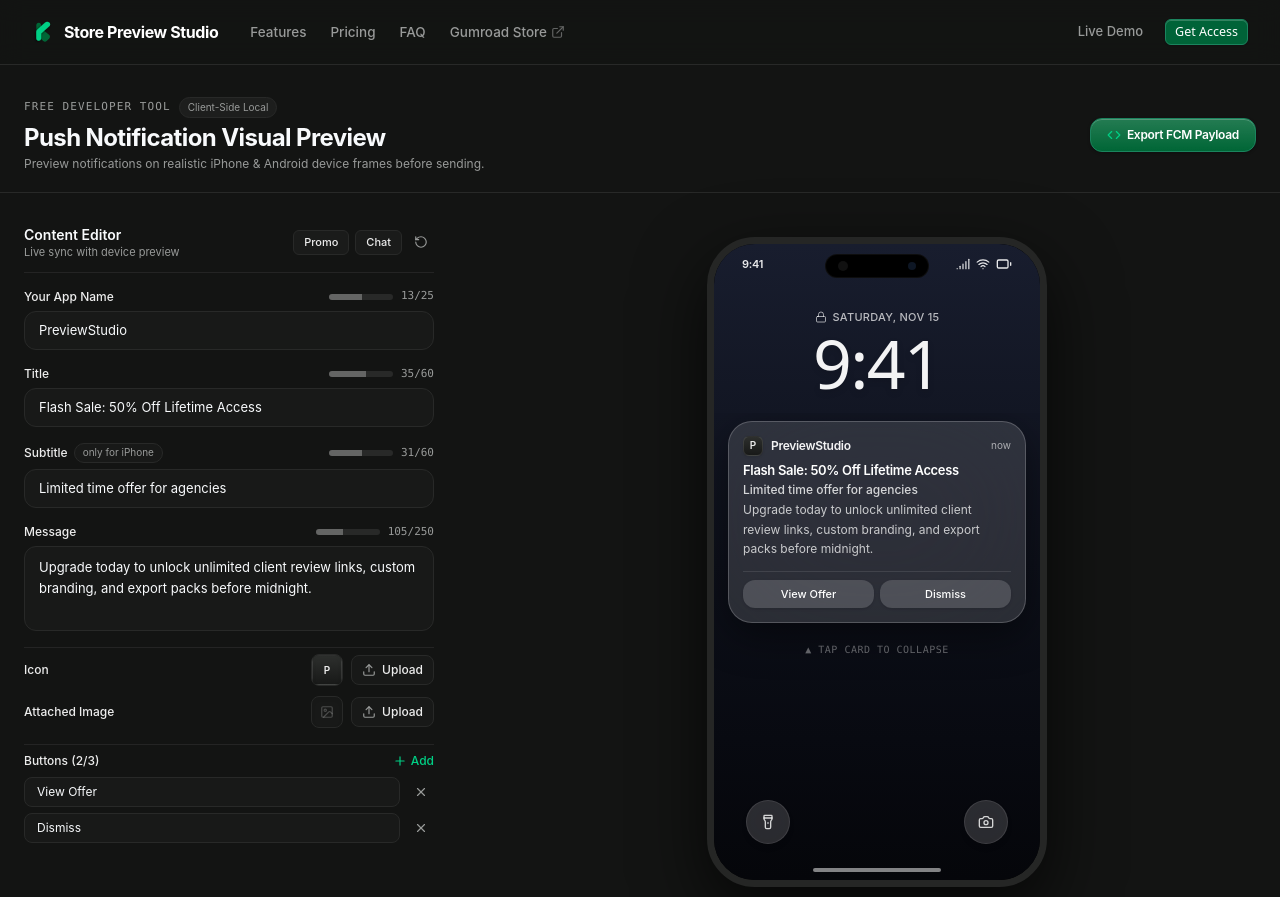
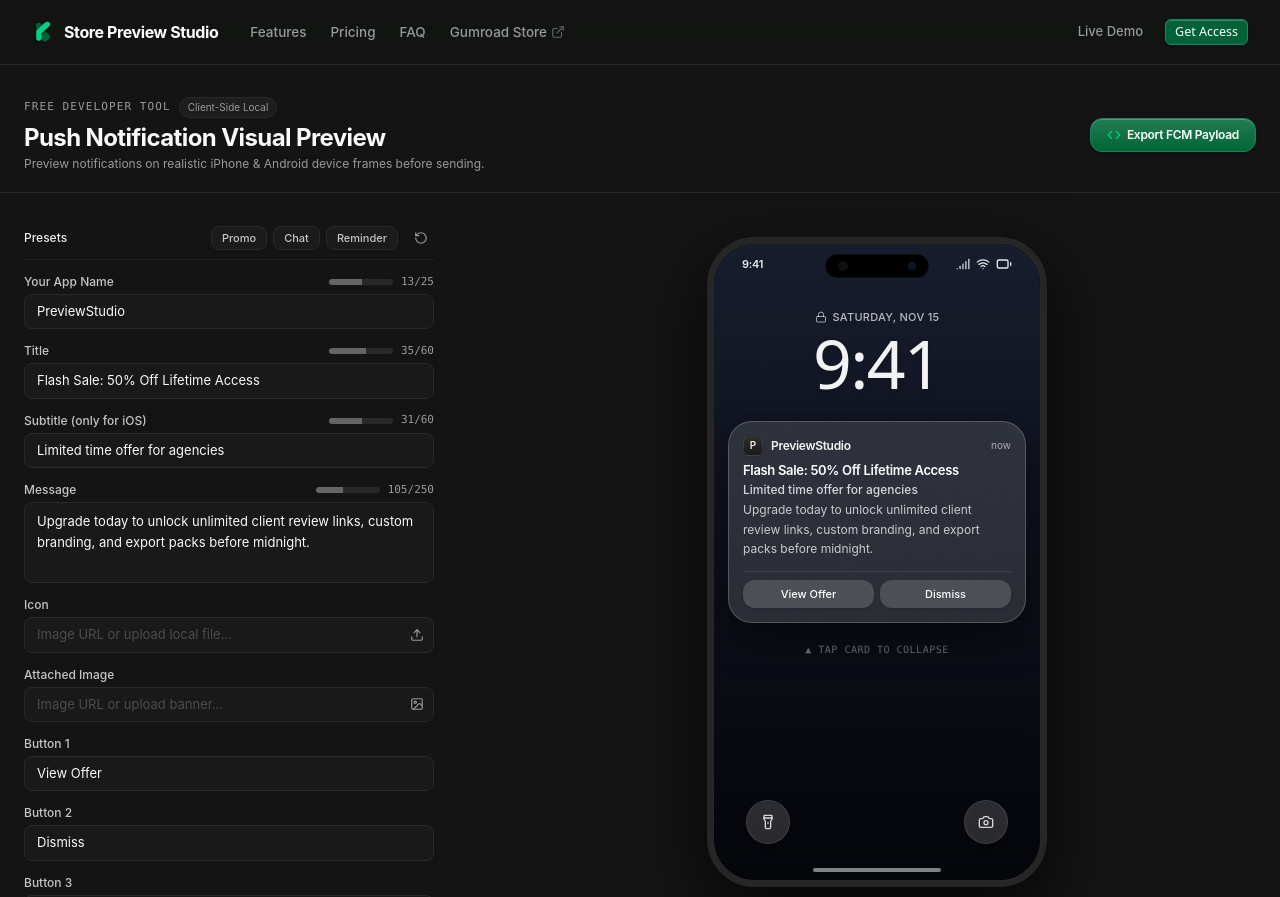
Before and after one commit to ngocdai99/Preview-Studio-Landing, a Next.js app: page /push-preview in a window 1280 px wide. Shown: the top 897 px of the page. Built offline with nearby package versions, Linux system fonts and the light colour scheme.

Commit message:
style(push-preview): match dark sliding tabs and clean flat unboxed form style

```diff
--- a/src/components/push-preview/AndroidPreviewCard.tsx
+++ b/src/components/push-preview/AndroidPreviewCard.tsx
@@ -121,9 +121,11 @@ export function AndroidPreviewCard({
           )}
 
           {/* Expanded Action Buttons (Material You Pills) */}
-          {expanded && data.buttons.length > 0 && (
+          {expanded && data.buttons.filter((b) => b && b.trim().length > 0).length > 0 && (
             <div className="mt-3 flex flex-wrap gap-2 pt-2 border-t border-[#2d3139]">
-              {data.buttons.map((btn, idx) => (
+              {data.buttons
+                .filter((b) => b && b.trim().length > 0)
+                .map((btn, idx) => (
                   <button
                     key={idx}
                     type="button"
--- a/src/components/push-preview/IosPreviewCard.tsx
+++ b/src/components/push-preview/IosPreviewCard.tsx
@@ -122,9 +122,11 @@ export function IosPreviewCard({
           )}
 
           {/* Expanded Action Buttons (iOS Frosted Glass Pills) */}
-          {expanded && data.buttons.length > 0 && (
+          {expanded && data.buttons.filter((b) => b && b.trim().length > 0).length > 0 && (
             <div className="mt-3 grid grid-cols-2 gap-1.5 pt-2 border-t border-white/10">
-              {data.buttons.map((btn, idx) => (
+              {data.buttons
+                .filter((b) => b && b.trim().length > 0)
+                .map((btn, idx) => (
                   <button
                     key={idx}
                     type="button"
--- a/src/components/push-preview/PushFormEditor.tsx
+++ b/src/components/push-preview/PushFormEditor.tsx
@@ -7,7 +7,7 @@ import {
   DEFAULT_PUSH_DATA,
 } from "./types";
 import { CharacterSafeMeter } from "./CharacterSafeMeter";
-import { Image as ImageIcon, Upload, X, Plus, RotateCcw } from "lucide-react";
+import { Image as ImageIcon, Upload, X, RotateCcw } from "lucide-react";
 
 interface PushFormEditorProps {
   data: PushNotificationData;
@@ -44,20 +44,15 @@ export function PushFormEditor({
     }
   };
 
-  const handleButtonChange = (index: number, val: string) => {
-    const newButtons = [...data.buttons];
+  // Ensure buttons array always has 3 slots for Button 1, Button 2, Button 3
+  const button1 = data.buttons[0] || "";
+  const button2 = data.buttons[1] || "";
+  const button3 = data.buttons[2] || "";
+
+  const handleSlotChange = (index: number, val: string) => {
+    const newButtons = [button1, button2, button3];
     newButtons[index] = val;
-    updateField("buttons", newButtons);
-  };
-
-  const addButton = () => {
-    if (data.buttons.length < 3) {
-      updateField("buttons", [...data.buttons, "Action"]);
-    }
-  };
-
-  const removeButton = (index: number) => {
-    const newButtons = data.buttons.filter((_, i) => i !== index);
+    // Keep empty strings until device rendering filters them out
     updateField("buttons", newButtons);
   };
 
@@ -69,7 +64,7 @@ export function PushFormEditor({
         title: "⚡ Black Friday Lifetime Pass",
         subtitle: "Unlock unlimited client links",
         body: "Get lifetime access to the offline store preview studio for agency client sign-offs. Deal ends in 4 hours.",
-        buttons: ["Claim Offer", "Later"],
+        buttons: ["Claim Offer", "Later", ""],
       });
     } else if (presetType === "chat") {
       onChange({
@@ -78,7 +73,7 @@ export function PushFormEditor({
         title: "Sarah Jenkins",
         subtitle: "Design Team",
         body: "Hey Kai, the client just signed off on the App Store screenshots! Exporting the ZIP file now.",
-        buttons: ["Reply", "Mark as Read"],
+        buttons: ["Reply", "Mark as Read", ""],
       });
     } else {
       onChange({
@@ -87,42 +82,42 @@ export function PushFormEditor({
         title: "Daily Goal Incomplete",
         subtitle: "Evening reminder",
         body: "You're only 850 steps away from closing your movement ring today. Take a quick 10-minute walk!",
-        buttons: ["Start Walk", "Snooze"],
+        buttons: ["Start Walk", "Snooze", ""],
       });
     }
   };
 
   return (
-    <div className="flex flex-col gap-4 text-xs sm:text-[13px]">
-      {/* Header with Quick Presets */}
-      <div className="flex items-center justify-between pb-3 border-b border-[#282928]/80">
-        <div>
-          <h2 className="text-sm font-semibold text-[#f8fafc]">
-            Content Editor
-          </h2>
-          <p className="text-[11px] text-[#989A99]">
-            Live sync with device preview
-          </p>
-        </div>
+    <div className="flex flex-col gap-3.5 text-xs sm:text-[13px]">
+      {/* Top Presets Row */}
+      <div className="flex items-center justify-between pb-2 border-b border-[#282928]/60">
+        <span className="text-xs font-medium text-[#EDEDED]">Presets</span>
         <div className="flex items-center gap-1.5">
           <button
             type="button"
             onClick={() => loadPreset("promo")}
-            className="px-2.5 py-1 text-[11px] font-medium text-[#EDEDED] bg-[#1A1B1A] hover:bg-[#222422] border border-[#282928] rounded-md transition-colors cursor-pointer"
+            className="px-2.5 py-1 text-[11px] font-medium text-[#c4c5c4] hover:text-white bg-[#1A1B1A] hover:bg-[#222422] border border-[#282928] rounded-lg transition-colors cursor-pointer"
           >
             Promo
           </button>
           <button
             type="button"
             onClick={() => loadPreset("chat")}
-            className="px-2.5 py-1 text-[11px] font-medium text-[#EDEDED] bg-[#1A1B1A] hover:bg-[#222422] border border-[#282928] rounded-md transition-colors cursor-pointer"
+            className="px-2.5 py-1 text-[11px] font-medium text-[#c4c5c4] hover:text-white bg-[#1A1B1A] hover:bg-[#222422] border border-[#282928] rounded-lg transition-colors cursor-pointer"
           >
             Chat
           </button>
           <button
             type="button"
+            onClick={() => loadPreset("reminder")}
+            className="px-2.5 py-1 text-[11px] font-medium text-[#c4c5c4] hover:text-white bg-[#1A1B1A] hover:bg-[#222422] border border-[#282928] rounded-lg transition-colors cursor-pointer"
+          >
+            Reminder
+          </button>
+          <button
+            type="button"
             onClick={onReset}
-            className="p-1.5 text-[#989A99] hover:text-[#EDEDED] transition-colors rounded-md hover:bg-[#1A1B1A] cursor-pointer"
+            className="p-1.5 text-[#989A99] hover:text-white transition-colors rounded-lg hover:bg-[#1A1B1A] cursor-pointer ml-1"
             title="Reset to default"
           >
             <RotateCcw className="w-3.5 h-3.5" />
@@ -130,10 +125,10 @@ export function PushFormEditor({
         </div>
       </div>
 
-      {/* App Name */}
-      <div className="flex flex-col gap-1.5">
+      {/* Your App Name */}
+      <div className="flex flex-col gap-1">
         <div className="flex items-center justify-between">
-          <label className="text-xs font-medium text-[#EDEDED]">
+          <label className="text-[12px] font-medium text-[#c4c5c4]">
             Your App Name
           </label>
           <CharacterSafeMeter
@@ -148,14 +143,14 @@ export function PushFormEditor({
           onChange={(e) => updateField("appName", e.target.value)}
           maxLength={CHARACTER_LIMITS.appName.max}
           placeholder="e.g. ExampleApp"
-          className="w-full bg-[#181918] border border-[#282928] rounded-xl px-3.5 py-2.5 text-[#f8fafc] placeholder-[#989A99]/40 focus:outline-none focus:border-[#00D085]/60 focus:ring-1 focus:ring-[#00D085]/30 text-xs sm:text-[13px] transition-all"
+          className="w-full bg-[#181918] border border-[#282928] rounded-lg px-3 py-2 text-[#f8fafc] placeholder-[#989A99]/40 focus:outline-none focus:border-white/20 text-xs sm:text-[13px] transition-colors"
         />
       </div>
 
       {/* Title */}
-      <div className="flex flex-col gap-1.5">
+      <div className="flex flex-col gap-1">
         <div className="flex items-center justify-between">
-          <label className="text-xs font-medium text-[#EDEDED]">
+          <label className="text-[12px] font-medium text-[#c4c5c4]">
             Title
           </label>
           <CharacterSafeMeter
@@ -169,22 +164,17 @@ export function PushFormEditor({
           value={data.title}
           onChange={(e) => updateField("title", e.target.value)}
           maxLength={CHARACTER_LIMITS.title.max}
-          placeholder="Notification headline..."
-          className="w-full bg-[#181918] border border-[#282928] rounded-xl px-3.5 py-2.5 text-[#f8fafc] placeholder-[#989A99]/40 focus:outline-none focus:border-[#00D085]/60 focus:ring-1 focus:ring-[#00D085]/30 text-xs sm:text-[13px] transition-all"
+          placeholder="Notification Title..."
+          className="w-full bg-[#181918] border border-[#282928] rounded-lg px-3 py-2 text-[#f8fafc] placeholder-[#989A99]/40 focus:outline-none focus:border-white/20 text-xs sm:text-[13px] transition-colors"
         />
       </div>
 
-      {/* Subtitle (iOS only) */}
-      <div className="flex flex-col gap-1.5">
+      {/* Subtitle (only for iOS) */}
+      <div className="flex flex-col gap-1">
         <div className="flex items-center justify-between">
-          <div className="flex items-center gap-1.5">
-            <label className="text-xs font-medium text-[#EDEDED]">
-              Subtitle
+          <label className="text-[12px] font-medium text-[#c4c5c4]">
+            Subtitle (only for iOS)
           </label>
-            <span className="text-[10px] text-[#989A99] px-2 py-0.5 rounded-full bg-[#181918] border border-[#282928]">
-              only for iPhone
-            </span>
-          </div>
           <CharacterSafeMeter
             current={data.subtitle.length}
             recommended={CHARACTER_LIMITS.subtitle.recommended}
@@ -196,15 +186,15 @@ export function PushFormEditor({
           value={data.subtitle}
           onChange={(e) => updateField("subtitle", e.target.value)}
           maxLength={CHARACTER_LIMITS.subtitle.max}
-          placeholder="Secondary line for iPhone..."
-          className="w-full bg-[#181918] border border-[#282928] rounded-xl px-3.5 py-2.5 text-[#f8fafc] placeholder-[#989A99]/40 focus:outline-none focus:border-[#00D085]/60 focus:ring-1 focus:ring-[#00D085]/30 text-xs sm:text-[13px] transition-all"
+          placeholder="Optional secondary line..."
+          className="w-full bg-[#181918] border border-[#282928] rounded-lg px-3 py-2 text-[#f8fafc] placeholder-[#989A99]/40 focus:outline-none focus:border-white/20 text-xs sm:text-[13px] transition-colors"
         />
       </div>
 
-      {/* Message Body */}
-      <div className="flex flex-col gap-1.5">
+      {/* Message */}
+      <div className="flex flex-col gap-1">
         <div className="flex items-center justify-between">
-          <label className="text-xs font-medium text-[#EDEDED]">
+          <label className="text-[12px] font-medium text-[#c4c5c4]">
             Message
           </label>
           <CharacterSafeMeter
@@ -219,31 +209,16 @@ export function PushFormEditor({
           onChange={(e) => updateField("body", e.target.value)}
           maxLength={CHARACTER_LIMITS.body.max}
           placeholder="Preview your push notification..."
-          className="w-full bg-[#181918] border border-[#282928] rounded-xl px-3.5 py-2.5 text-[#f8fafc] placeholder-[#989A99]/40 focus:outline-none focus:border-[#00D085]/60 focus:ring-1 focus:ring-[#00D085]/30 text-xs sm:text-[13px] resize-none transition-all leading-relaxed"
+          className="w-full bg-[#181918] border border-[#282928] rounded-lg px-3 py-2 text-[#f8fafc] placeholder-[#989A99]/40 focus:outline-none focus:border-white/20 text-xs sm:text-[13px] resize-none transition-colors leading-relaxed"
         />
       </div>
 
-      {/* Media & Images (App Icon + Attached Image in clean rows) */}
-      <div className="flex flex-col gap-2.5 pt-1.5 border-t border-[#282928]/80">
-        {/* App Icon Upload Row */}
-        <div className="flex items-center justify-between gap-2">
-          <label className="text-xs font-medium text-[#EDEDED] shrink-0">
+      {/* Icon (URL input with Upload trigger + thumbnail) */}
+      <div className="flex flex-col gap-1">
+        <label className="text-[12px] font-medium text-[#c4c5c4]">
           Icon
         </label>
-          <div className="flex items-center gap-2">
-            <div className="w-8 h-8 rounded-lg bg-[#181918] border border-[#282928] flex items-center justify-center overflow-hidden shrink-0 shadow-inner">
-              {data.iconUrl ? (
-                <img
-                  src={data.iconUrl}
-                  alt="Icon"
-                  className="w-full h-full object-cover"
-                />
-              ) : (
-                <div className="w-full h-full bg-gradient-to-b from-[#2d2f2d] to-[#181918] border border-white/10 flex items-center justify-center text-[#EDEDED] font-semibold text-[10px] shadow-inner">
-                  {data.appName.charAt(0).toUpperCase() || "A"}
-                </div>
-              )}
-            </div>
+        <div className="relative flex items-center">
           <input
             type="file"
             ref={iconInputRef}
@@ -251,44 +226,53 @@ export function PushFormEditor({
             accept="image/*"
             className="hidden"
           />
-            <button
-              type="button"
-              onClick={() => iconInputRef.current?.click()}
-              className="px-2.5 py-1.5 bg-[#181918] hover:bg-[#222422] border border-[#282928] text-xs font-medium text-[#EDEDED] rounded-lg flex items-center gap-1.5 transition-colors cursor-pointer"
-            >
-              <Upload className="w-3.5 h-3.5 text-[#989A99]" />
-              Upload
-            </button>
+          {data.iconUrl && (
+            <div className="absolute left-2 w-5 h-5 rounded overflow-hidden shrink-0 border border-white/10 z-10 pointer-events-none">
+              <img
+                src={data.iconUrl}
+                alt="Icon"
+                className="w-full h-full object-cover"
+              />
+            </div>
+          )}
+          <input
+            type="text"
+            value={data.iconUrl}
+            onChange={(e) => updateField("iconUrl", e.target.value)}
+            placeholder="Image URL or upload local file..."
+            className={`w-full bg-[#181918] border border-[#282928] rounded-lg ${
+              data.iconUrl ? "pl-9" : "pl-3"
+            } pr-16 py-2 text-[#f8fafc] placeholder-[#989A99]/40 focus:outline-none focus:border-white/20 text-xs sm:text-[13px] transition-colors`}
+          />
+          <div className="absolute right-1.5 flex items-center gap-1">
             {data.iconUrl && (
               <button
                 type="button"
                 onClick={() => updateField("iconUrl", "")}
-                className="p-1.5 text-[#989A99] hover:text-rose-400 transition-colors rounded-lg hover:bg-[#181918] cursor-pointer"
-                title="Remove icon"
+                className="p-1 text-[#989A99] hover:text-rose-400 transition-colors rounded cursor-pointer"
+                title="Clear icon"
               >
                 <X className="w-3.5 h-3.5" />
               </button>
             )}
+            <button
+              type="button"
+              onClick={() => iconInputRef.current?.click()}
+              className="p-1 text-[#989A99] hover:text-white transition-colors rounded hover:bg-[#252625] cursor-pointer"
+              title="Upload local icon"
+            >
+              <Upload className="w-3.5 h-3.5" />
+            </button>
+          </div>
         </div>
       </div>
 
-        {/* Attached Big Picture Upload Row */}
-        <div className="flex items-center justify-between gap-2">
-          <label className="text-xs font-medium text-[#EDEDED] shrink-0">
+      {/* Attached Image (URL input with Upload trigger + thumbnail) */}
+      <div className="flex flex-col gap-1">
+        <label className="text-[12px] font-medium text-[#c4c5c4]">
           Attached Image
         </label>
-          <div className="flex items-center gap-2">
-            <div className="w-8 h-8 rounded-lg bg-[#181918] border border-[#282928] flex items-center justify-center overflow-hidden shrink-0 shadow-inner">
-              {data.attachedImageUrl ? (
-                <img
-                  src={data.attachedImageUrl}
-                  alt="Attached"
-                  className="w-full h-full object-cover"
-                />
-              ) : (
-                <ImageIcon className="w-3.5 h-3.5 text-[#989A99]/40" />
-              )}
-            </div>
+        <div className="relative flex items-center">
           <input
             type="file"
             ref={imageInputRef}
@@ -296,72 +280,90 @@ export function PushFormEditor({
             accept="image/*"
             className="hidden"
           />
-            <button
-              type="button"
-              onClick={() => imageInputRef.current?.click()}
-              className="px-2.5 py-1.5 bg-[#181918] hover:bg-[#222422] border border-[#282928] text-xs font-medium text-[#EDEDED] rounded-lg flex items-center gap-1.5 transition-colors cursor-pointer"
-            >
-              <Upload className="w-3.5 h-3.5 text-[#989A99]" />
-              Upload
-            </button>
+          {data.attachedImageUrl && (
+            <div className="absolute left-2 w-5 h-5 rounded overflow-hidden shrink-0 border border-white/10 z-10 pointer-events-none">
+              <img
+                src={data.attachedImageUrl}
+                alt="Attached"
+                className="w-full h-full object-cover"
+              />
+            </div>
+          )}
+          <input
+            type="text"
+            value={data.attachedImageUrl}
+            onChange={(e) => updateField("attachedImageUrl", e.target.value)}
+            placeholder="Image URL or upload banner..."
+            className={`w-full bg-[#181918] border border-[#282928] rounded-lg ${
+              data.attachedImageUrl ? "pl-9" : "pl-3"
+            } pr-16 py-2 text-[#f8fafc] placeholder-[#989A99]/40 focus:outline-none focus:border-white/20 text-xs sm:text-[13px] transition-colors`}
+          />
+          <div className="absolute right-1.5 flex items-center gap-1">
             {data.attachedImageUrl && (
               <button
                 type="button"
                 onClick={() => updateField("attachedImageUrl", "")}
-                className="p-1.5 text-[#989A99] hover:text-rose-400 transition-colors rounded-lg hover:bg-[#181918] cursor-pointer"
-                title="Remove image"
+                className="p-1 text-[#989A99] hover:text-rose-400 transition-colors rounded cursor-pointer"
+                title="Clear image"
               >
                 <X className="w-3.5 h-3.5" />
               </button>
             )}
+            <button
+              type="button"
+              onClick={() => imageInputRef.current?.click()}
+              className="p-1 text-[#989A99] hover:text-white transition-colors rounded hover:bg-[#252625] cursor-pointer"
+              title="Upload local banner"
+            >
+              <ImageIcon className="w-3.5 h-3.5" />
+            </button>
           </div>
         </div>
       </div>
 
-      {/* Action Buttons */}
-      <div className="flex flex-col gap-2 pt-2 border-t border-[#282928]/80">
-        <div className="flex items-center justify-between">
-          <label className="text-xs font-medium text-[#EDEDED]">
-            Buttons ({data.buttons.length}/3)
+      {/* Button 1 */}
+      <div className="flex flex-col gap-1">
+        <label className="text-[12px] font-medium text-[#c4c5c4]">
+          Button 1
         </label>
-          {data.buttons.length < 3 && (
-            <button
-              type="button"
-              onClick={addButton}
-              className="flex items-center gap-1 text-xs font-medium text-[#00D085] hover:text-[#26e099] transition-colors cursor-pointer"
-            >
-              <Plus className="w-3.5 h-3.5" /> Add
-            </button>
-          )}
+        <input
+          type="text"
+          value={button1}
+          onChange={(e) => handleSlotChange(0, e.target.value)}
+          maxLength={CHARACTER_LIMITS.button.max}
+          placeholder="e.g. Reply"
+          className="w-full bg-[#181918] border border-[#282928] rounded-lg px-3 py-2 text-[#f8fafc] placeholder-[#989A99]/40 focus:outline-none focus:border-white/20 text-xs sm:text-[13px] transition-colors"
+        />
       </div>
 
-        <div className="flex flex-col gap-1.5">
-          {data.buttons.map((btn, idx) => (
-            <div key={idx} className="flex items-center gap-2">
+      {/* Button 2 */}
+      <div className="flex flex-col gap-1">
+        <label className="text-[12px] font-medium text-[#c4c5c4]">
+          Button 2
+        </label>
         <input
           type="text"
-                value={btn}
-                onChange={(e) => handleButtonChange(idx, e.target.value)}
+          value={button2}
+          onChange={(e) => handleSlotChange(1, e.target.value)}
           maxLength={CHARACTER_LIMITS.button.max}
-                placeholder={`Button ${idx + 1}`}
-                className="flex-1 bg-[#181918] border border-[#282928] rounded-lg px-3 py-1.5 text-xs text-[#f8fafc] placeholder-[#989A99]/40 focus:outline-none focus:border-[#00D085]/60 transition-colors"
+          placeholder="e.g. Ignore"
+          className="w-full bg-[#181918] border border-[#282928] rounded-lg px-3 py-2 text-[#f8fafc] placeholder-[#989A99]/40 focus:outline-none focus:border-white/20 text-xs sm:text-[13px] transition-colors"
         />
-              <button
-                type="button"
-                onClick={() => removeButton(idx)}
-                className="p-1.5 text-[#989A99] hover:text-rose-400 transition-colors rounded-lg hover:bg-[#181918] cursor-pointer"
-                title="Delete button"
-              >
-                <X className="w-3.5 h-3.5" />
-              </button>
       </div>
-          ))}
-          {data.buttons.length === 0 && (
-            <p className="text-[11px] text-[#989A99]/50 italic">
-              No buttons. Click &quot;Add&quot; to test CTA actions.
-            </p>
-          )}
-        </div>
+
+      {/* Button 3 */}
+      <div className="flex flex-col gap-1">
+        <label className="text-[12px] font-medium text-[#c4c5c4]">
+          Button 3
+        </label>
+        <input
+          type="text"
+          value={button3}
+          onChange={(e) => handleSlotChange(2, e.target.value)}
+          maxLength={CHARACTER_LIMITS.button.max}
+          placeholder="e.g. Cancel"
+          className="w-full bg-[#181918] border border-[#282928] rounded-lg px-3 py-2 text-[#f8fafc] placeholder-[#989A99]/40 focus:outline-none focus:border-white/20 text-xs sm:text-[13px] transition-colors"
+        />
       </div>
     </div>
   );
```
Also changed, not shown: src/components/ui/SlidingTabs.tsx (+9 -12 lines). Lines whose indentation alone changed are shown as unchanged.
